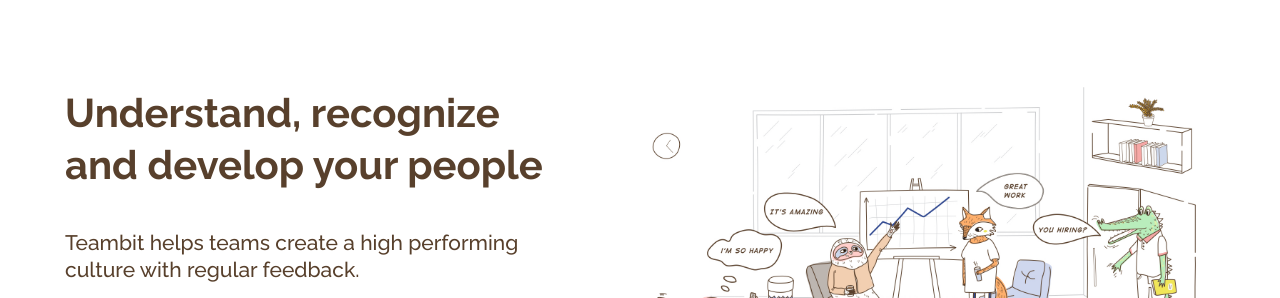
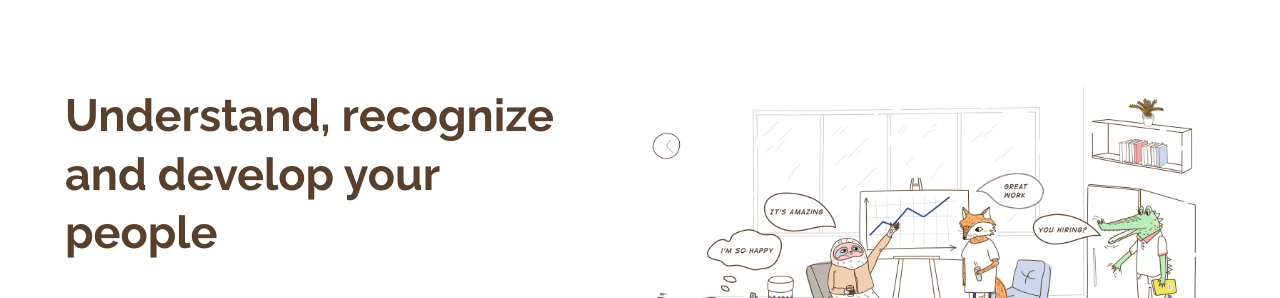
Before and after one commit to p-suero/node-sass-teambit, a website: page index.html in a window 1280 px wide. Shown: the part 63-361 px from the top of the page. Drawn offline with Linux system fonts and the light colour scheme.

Commit message:
Progetto completato

```diff
--- a/src/scss/partials/_main.scss
+++ b/src/scss/partials/_main.scss
@@ -11,7 +11,7 @@
             h1 {
                 margin: 0;
                 line-height: $default_line_height;
-                font-size: $primary_title_font_size;
+                font-size: $jumbotron-title_font_size;
                 font-weight: 600;
             }
 
--- a/src/scss/partials/_variables.scss
+++ b/src/scss/partials/_variables.scss
@@ -3,6 +3,7 @@
 $small_font_size: 14px;
 $medium_font_size: 18px;
 $big_font_size: 21px;
+$jumbotron-title_font_size: 45px;
 $primary_title_font_size: 40px;
 $secondary_title_font_size: 26px;
 $message-font-size: 16px;
```
Also changed, not shown: dist/app.css, dist/app.js.
